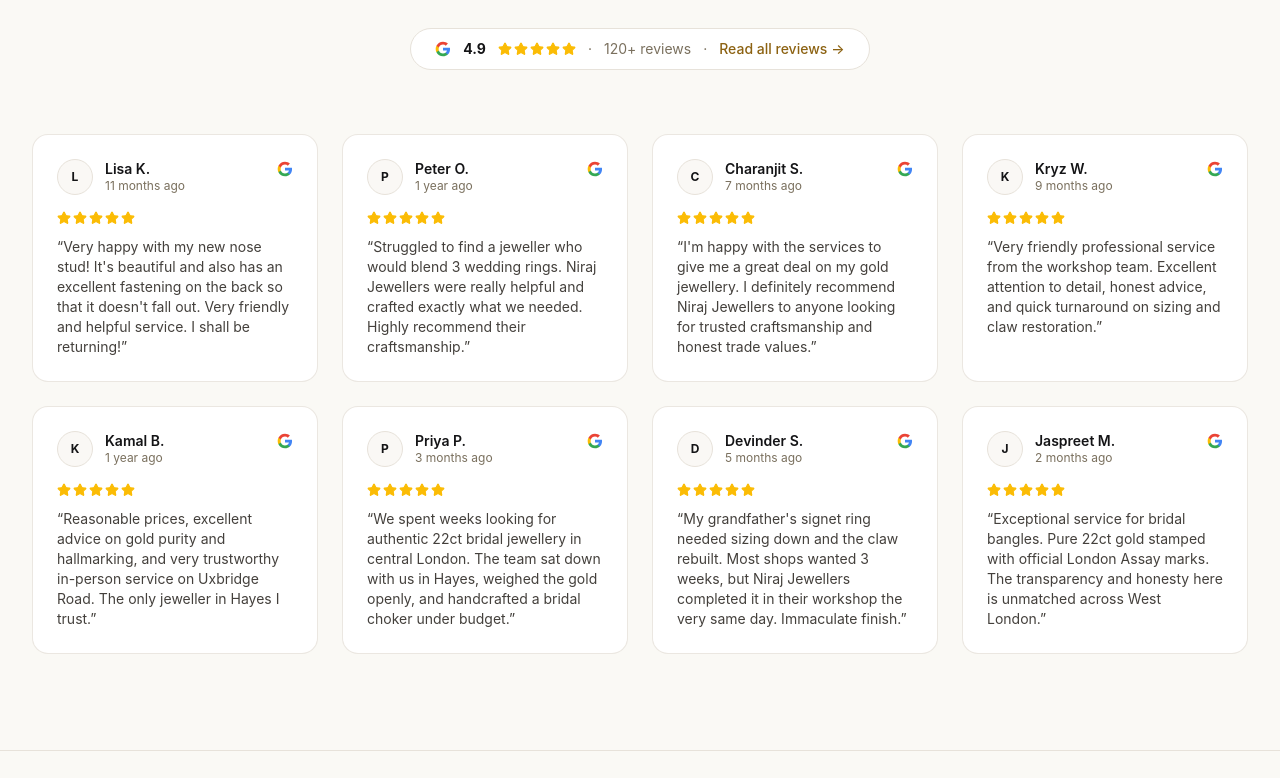
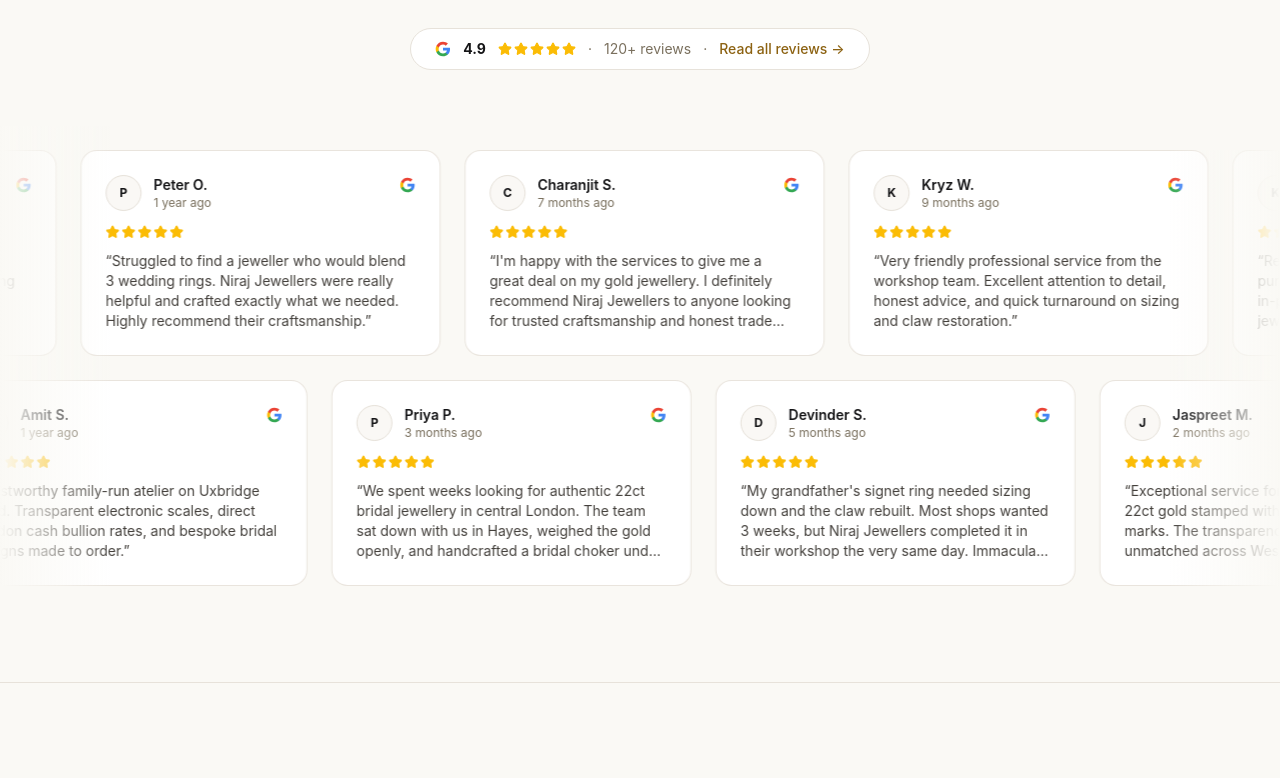
Before and after one commit to echelonsystemsgd-deep/niraj-jewellers-luxury-atelier, a Next.js app: page / in a window 1280 px wide. Shown: the part 4186-4964 px from the top of the page. Built offline with nearby package versions, Linux system fonts and the light colour scheme; no server answers.

Commit message:
feat(reviews): implement Dallas Paints dual-row continuous moving carousel with pause-on-hover

```diff
--- a/app/globals.css
+++ b/app/globals.css
@@ -160,9 +160,35 @@ body {
   will-change: transform;
 }
 
+/* Bi-directional Infinite Marquee for Dallas Paints Google Reviews Carousel */
+@keyframes infiniteMarqueeReverse {
+  0% {
+    transform: translate3d(-50%, 0, 0);
+  }
+  100% {
+    transform: translate3d(0, 0, 0);
+  }
+}
+
+.animate-marquee-left {
+  display: flex;
+  width: max-content;
+  animation: infiniteMarquee 50s linear infinite;
+  will-change: transform;
+}
+
+.animate-marquee-right {
+  display: flex;
+  width: max-content;
+  animation: infiniteMarqueeReverse 50s linear infinite;
+  will-change: transform;
+}
+
 @media (max-width: 640px) {
-  .animate-infinite-ribbon {
-    animation-duration: 32s;
+  .animate-infinite-ribbon,
+  .animate-marquee-left,
+  .animate-marquee-right {
+    animation-duration: 35s;
   }
 }
 
--- a/components/trust/reviews-section.tsx
+++ b/components/trust/reviews-section.tsx
@@ -1,6 +1,6 @@
 "use client";
 
-import React from "react";
+import React, { useState } from "react";
 import { Star } from "lucide-react";
 import { GoogleGIcon } from "@/components/icons/luxury-icons";
 
@@ -12,7 +12,7 @@ export interface ReviewItem {
   text: string;
 }
 
-const DALLAS_STYLE_REVIEWS: ReviewItem[] = [
+const ROW_1_REVIEWS: ReviewItem[] = [
   {
     id: "gmb-1",
     author: "Lisa K.",
@@ -50,37 +50,73 @@ const DALLAS_STYLE_REVIEWS: ReviewItem[] = [
   },
   {
     id: "gmb-6",
+    author: "Gurpreet K.",
+    date: "4 months ago",
+    rating: 5,
+    text: "Came here for my daughter's wedding jewellery. The transparency on gold weight and hallmarking gave us complete peace of mind. Truly exceptional goldsmiths.",
+  },
+];
+
+const ROW_2_REVIEWS: ReviewItem[] = [
+  {
+    id: "gmb-7",
     author: "Priya P.",
     date: "3 months ago",
     rating: 5,
     text: "We spent weeks looking for authentic 22ct bridal jewellery in central London. The team sat down with us in Hayes, weighed the gold openly, and handcrafted a bridal choker under budget.",
   },
   {
-    id: "gmb-7",
+    id: "gmb-8",
     author: "Devinder S.",
     date: "5 months ago",
     rating: 5,
     text: "My grandfather's signet ring needed sizing down and the claw rebuilt. Most shops wanted 3 weeks, but Niraj Jewellers completed it in their workshop the very same day. Immaculate finish.",
   },
   {
-    id: "gmb-8",
+    id: "gmb-9",
     author: "Jaspreet M.",
     date: "2 months ago",
     rating: 5,
     text: "Exceptional service for bridal bangles. Pure 22ct gold stamped with official London Assay marks. The transparency and honesty here is unmatched across West London.",
   },
+  {
+    id: "gmb-10",
+    author: "Harvinder D.",
+    date: "6 months ago",
+    rating: 5,
+    text: "Bought 24ct minted bullion bars and had an antique necklace restored. The master goldsmiths work right behind the counter and explain every detail clearly.",
+  },
+  {
+    id: "gmb-11",
+    author: "Simran B.",
+    date: "8 months ago",
+    rating: 5,
+    text: "Flawless laser repair on my platinum engagement ring. The diamond setting is rock solid and polished like brand new. Couldn't be happier with the turnaround.",
+  },
+  {
+    id: "gmb-12",
+    author: "Amit S.",
+    date: "1 year ago",
+    rating: 5,
+    text: "Trustworthy family-run atelier on Uxbridge Road. Transparent electronic scales, direct London cash bullion rates, and bespoke bridal designs made to order.",
+  },
 ];
 
 export function ReviewsSection() {
+  const [isPaused, setIsPaused] = useState(false);
+
   const getInitial = (name: string) => {
     return name.charAt(0).toUpperCase();
   };
 
+  const row1Doubled = [...ROW_1_REVIEWS, ...ROW_1_REVIEWS];
+  const row2Doubled = [...ROW_2_REVIEWS, ...ROW_2_REVIEWS];
+
   return (
-    <section id="reviews" className="w-full bg-[#FAF9F5] border-b border-[#E7E2DA] py-16 sm:py-24">
+    <section id="reviews" className="w-full bg-[#FAF9F5] border-b border-[#E7E2DA] py-16 sm:py-24 overflow-hidden">
       <div className="max-w-7xl mx-auto px-4 sm:px-6 lg:px-8">
         {/* Header - Dallas Paints Benchmark */}
-        <div className="text-center max-w-3xl mx-auto mb-12 sm:mb-16">
+        <div className="text-center max-w-3xl mx-auto mb-10 sm:mb-14">
           <p className="text-xs sm:text-sm font-sans uppercase tracking-[0.25em] text-[#8C6212] font-semibold mb-3">
             WHAT CLIENTS SAY
           </p>
@@ -114,17 +150,33 @@ export function ReviewsSection() {
             </a>
           </div>
         </div>
+      </div>
 
-        {/* Dallas Paints Review Cards Grid */}
-        <div className="grid grid-cols-1 md:grid-cols-2 lg:grid-cols-4 gap-4 sm:gap-6">
-          {DALLAS_STYLE_REVIEWS.map((review) => (
+      {/* Dallas Paints Benchmark - Dual-Row Infinite Moving Carousel */}
+      <div
+        className="relative w-full overflow-hidden select-none space-y-4 sm:space-y-6"
+        onMouseEnter={() => setIsPaused(true)}
+        onMouseLeave={() => setIsPaused(false)}
+        onTouchStart={() => setIsPaused(true)}
+        onTouchEnd={() => setIsPaused(false)}
+      >
+        {/* Soft edge gradient masks */}
+        <div className="absolute top-0 bottom-0 left-0 w-8 sm:w-28 bg-gradient-to-r from-[#FAF9F5] to-transparent z-10 pointer-events-none" />
+        <div className="absolute top-0 bottom-0 right-0 w-8 sm:w-28 bg-gradient-to-l from-[#FAF9F5] to-transparent z-10 pointer-events-none" />
+
+        {/* Row 1 - Gliding Left */}
+        <div
+          className="animate-marquee-left gap-4 sm:gap-6 px-4"
+          style={{ animationPlayState: isPaused ? "paused" : "running" }}
+        >
+          {row1Doubled.map((review, idx) => (
             <article
-              key={review.id}
-              className="bg-white rounded-2xl p-6 border border-[#E7E2DA]/80 shadow-xs hover:shadow-md transition-shadow flex flex-col justify-between"
+              key={`r1-${review.id}-${idx}`}
+              className="w-[290px] sm:w-[360px] shrink-0 bg-white rounded-2xl p-5 sm:p-6 border border-[#E7E2DA]/90 shadow-xs hover:shadow-md transition-shadow flex flex-col justify-between"
             >
               <div>
                 {/* Top Row: Avatar + Name + Date on Left, Google G on Right */}
-                <div className="flex items-start justify-between gap-3 mb-4">
+                <div className="flex items-start justify-between gap-3 mb-3.5">
                   <div className="flex items-center gap-3">
                     <div className="w-9 h-9 rounded-full bg-[#FAF8F5] border border-[#E7E2DA] flex items-center justify-center font-sans font-bold text-xs text-[#141416] shrink-0">
                       {getInitial(review.author)}
@@ -149,7 +201,52 @@ export function ReviewsSection() {
                 </div>
 
                 {/* Review Text */}
-                <p className="font-sans text-xs sm:text-sm text-[#44403C] leading-relaxed">
+                <p className="font-sans text-xs sm:text-sm text-[#44403C] leading-relaxed line-clamp-4">
+                  &ldquo;{review.text}&rdquo;
+                </p>
+              </div>
+            </article>
+          ))}
+        </div>
+
+        {/* Row 2 - Gliding Right */}
+        <div
+          className="animate-marquee-right gap-4 sm:gap-6 px-4"
+          style={{ animationPlayState: isPaused ? "paused" : "running" }}
+        >
+          {row2Doubled.map((review, idx) => (
+            <article
+              key={`r2-${review.id}-${idx}`}
+              className="w-[290px] sm:w-[360px] shrink-0 bg-white rounded-2xl p-5 sm:p-6 border border-[#E7E2DA]/90 shadow-xs hover:shadow-md transition-shadow flex flex-col justify-between"
+            >
+              <div>
+                {/* Top Row: Avatar + Name + Date on Left, Google G on Right */}
+                <div className="flex items-start justify-between gap-3 mb-3.5">
+                  <div className="flex items-center gap-3">
+                    <div className="w-9 h-9 rounded-full bg-[#FAF8F5] border border-[#E7E2DA] flex items-center justify-center font-sans font-bold text-xs text-[#141416] shrink-0">
+                      {getInitial(review.author)}
+                    </div>
+                    <div>
+                      <h3 className="font-sans text-sm font-semibold text-[#141416] leading-snug">
+                        {review.author}
+                      </h3>
+                      <p className="text-xs text-[#7A705E] font-sans">
+                        {review.date}
+                      </p>
+                    </div>
+                  </div>
+                  <GoogleGIcon className="w-4 h-4 shrink-0 mt-0.5" />
+                </div>
+
+                {/* Stars Row */}
+                <div className="flex items-center gap-0.5 mb-3">
+                  {[...Array(review.rating)].map((_, i) => (
+                    <Star key={i} className="w-3.5 h-3.5 fill-[#FBBC05] text-[#FBBC05]" />
+                  ))}
+                </div>
+
+                {/* Review Text */}
+                <p className="font-sans text-xs sm:text-sm text-[#44403C] leading-relaxed line-clamp-4">
                   &ldquo;{review.text}&rdquo;
                 </p>
               </div>
```
Also changed, not shown: implementation/METADATA.md (+2 -2 lines), 1 other file (tests, documents, lock files or other folders).
